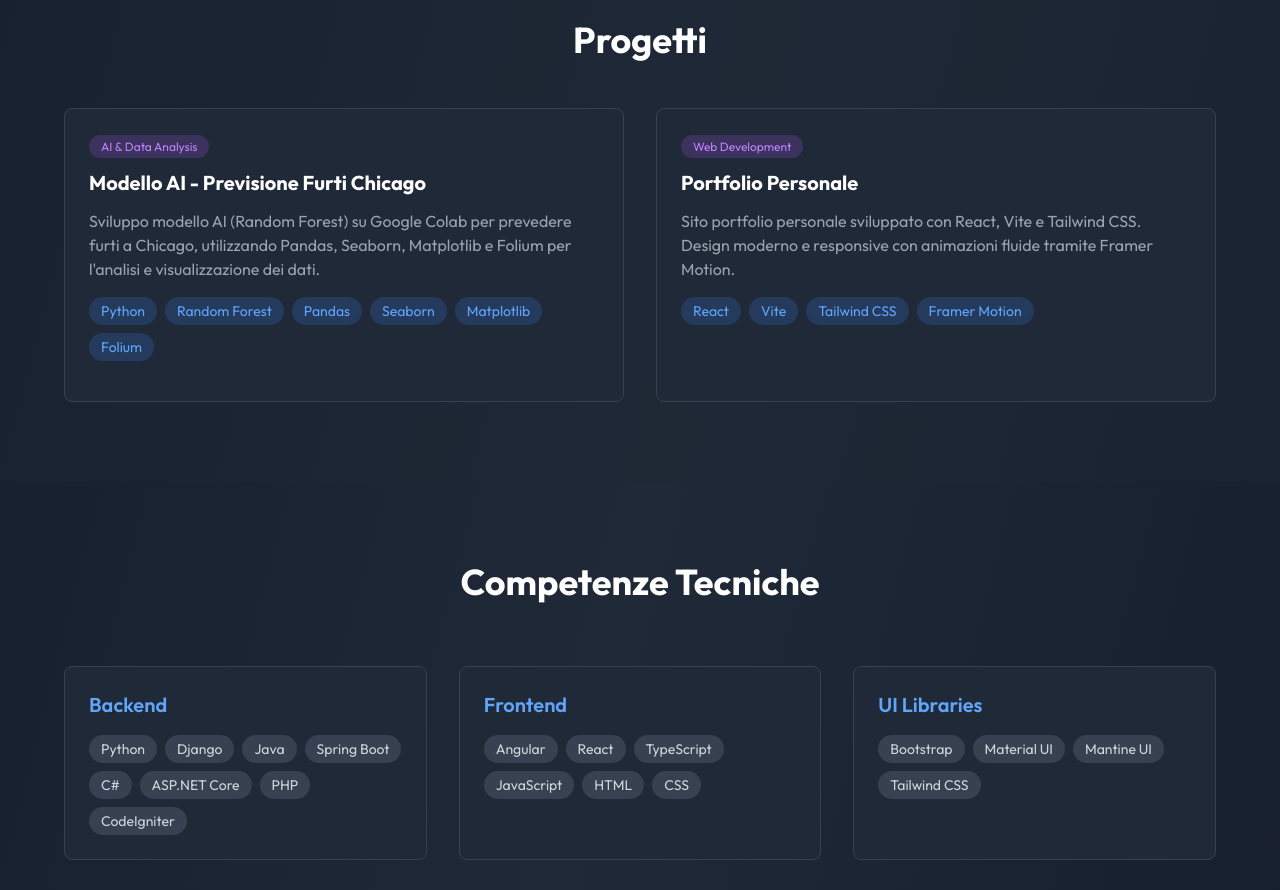
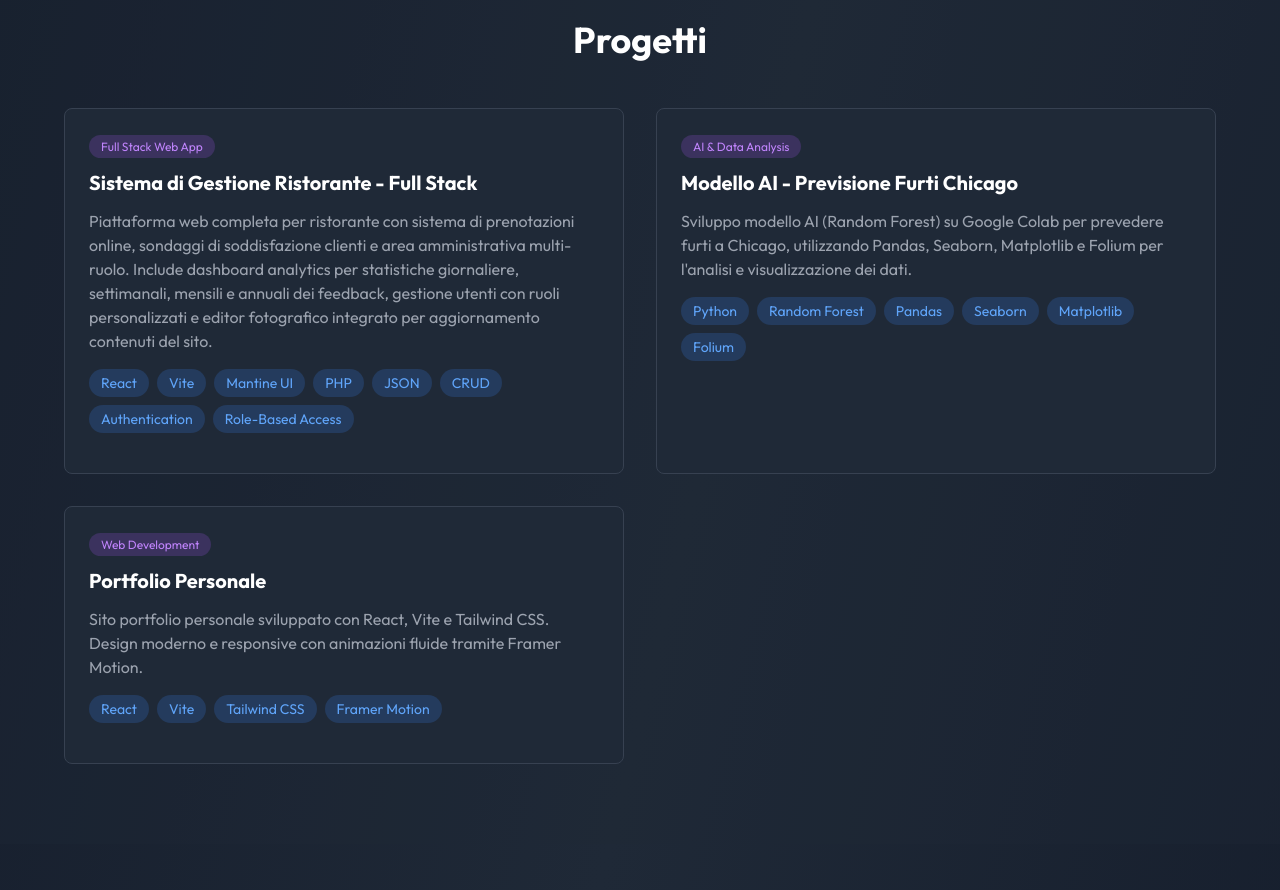
Before and after one commit to yaaniik/cvfolio, a React (Vite) app: page / in a window 1280 px wide. Shown: the part 1940-2830 px from the top of the page. Built offline with nearby package versions, Linux system fonts and the light colour scheme.

Commit message:
add: Projects.jsx add new project

```diff
--- a/src/components/Projects.jsx
+++ b/src/components/Projects.jsx
@@ -34,6 +34,14 @@ function Projects() {
   ];
 
   const projects = [
+    {
+    title: 'Sistema di Gestione Ristorante - Full Stack',
+    description: 'Piattaforma web completa per ristorante con sistema di prenotazioni online, sondaggi di soddisfazione clienti e area amministrativa multi-ruolo. Include dashboard analytics per statistiche giornaliere, settimanali, mensili e annuali dei feedback, gestione utenti con ruoli personalizzati e editor fotografico integrato per aggiornamento contenuti del sito.',
+    tech: ['React', 'Vite', 'Mantine UI', 'PHP', 'JSON', 'CRUD', 'Authentication', 'Role-Based Access'],
+    category: 'Full Stack Web App',
+    github: '', // Aggiungi link quando carichi su GitHub
+    demo: '' // Aggiungi link al sito live se disponibile
+  },
   {
     title: 'Modello AI - Previsione Furti Chicago',
     description: 'Sviluppo modello AI (Random Forest) su Google Colab per prevedere furti a Chicago, utilizzando Pandas, Seaborn, Matplotlib e Folium per l\'analisi e visualizzazione dei dati.',
```
Lines whose indentation alone changed are shown as unchanged.
